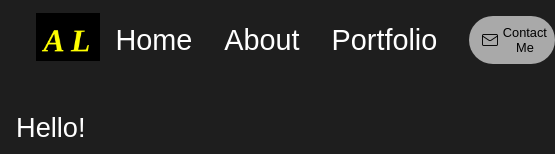
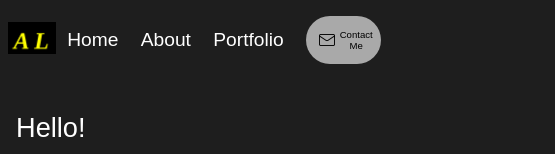
Before and after one commit to ardlee/portfolio, a React (Create React App) app: page / in a window 390 px wide. Shown: the top 154 px of the page, 555 px wide, since content can reach past the window. Built offline with nearby package versions, Linux system fonts and the light colour scheme.

Commit message:
adjust media screens

```diff
--- a/package.json
+++ b/package.json
@@ -1,7 +1,7 @@
 {
   "name": "portfolio",
   "version": "0.1.0",
-  "homepage": "https://ardlee.github.io/portfolio/",
+
   "private": true,
   "dependencies": {
     "@emailjs/browser": "^4.3.3",
--- a/src/components/Intro/intro.css
+++ b/src/components/Intro/intro.css
@@ -98,7 +98,7 @@
 
     #intro {
         height: auto; /* Adjust height for smaller screens */
-        padding-bottom: 50vh; /* Add padding to account for bg image height */
+        padding-bottom: 60vh; /* Add padding to account for bg image height */
     }
     .introContent {
         height: auto; /* Adjust height for smaller screens */
@@ -107,3 +107,26 @@
         padding-top: 2rem; /* Ensure padding at the top */
     }
 }
+
+@media screen and (max-width: 300px) {
+    .bg {
+        bottom: 0; /* Position it at the bottom */
+        left: 50%; /* Center it horizontally */
+        transform: translateX(-50%); /* Adjust for centering */
+        position: absolute;
+        height: 60vh; /* Adjust height if needed */
+        width: 35vw; /* Make it full width */
+        margin-top: 35rem;
+    }
+
+    #intro {
+        height: auto; /* Adjust height for smaller screens */
+        padding-bottom: 70vh; /* Add padding to account for bg image height */
+    }
+    .introContent {
+        height: auto; /* Adjust height for smaller screens */
+        width: 100%; /* Ensure it takes the full width */
+        padding: 1rem; /* Reduce padding for smaller screens */
+        padding-top: 2rem; /* Ensure padding at the top */
+    }
+}
--- a/src/components/Navbar/navbar.css
+++ b/src/components/Navbar/navbar.css
@@ -1,7 +1,7 @@
 .navbar {
     background: rgb( 30, 30, 30);
     height: 5rem;
-    width: 90%;
+    width: 100%;
     margin: 0 auto;
     padding: 1rem 2rem;
     display: flex;
@@ -65,3 +65,24 @@
         font-size: 0.8rem;
     }
 }
+
+@media (max-width: 500px) {
+    .navbar {
+        font-size: 1.2rem;
+        padding: 0.5rem;
+    }
+
+    .logo {
+        object-fit: cover;
+        height: 2rem;
+        width: 3rem;
+    }
+
+    .desktopMenuListItem {
+        margin: 0.7rem;
+    }
+
+    .desktopMenuBtn {
+        font-size: 0.6rem;
+    }
+}
```
